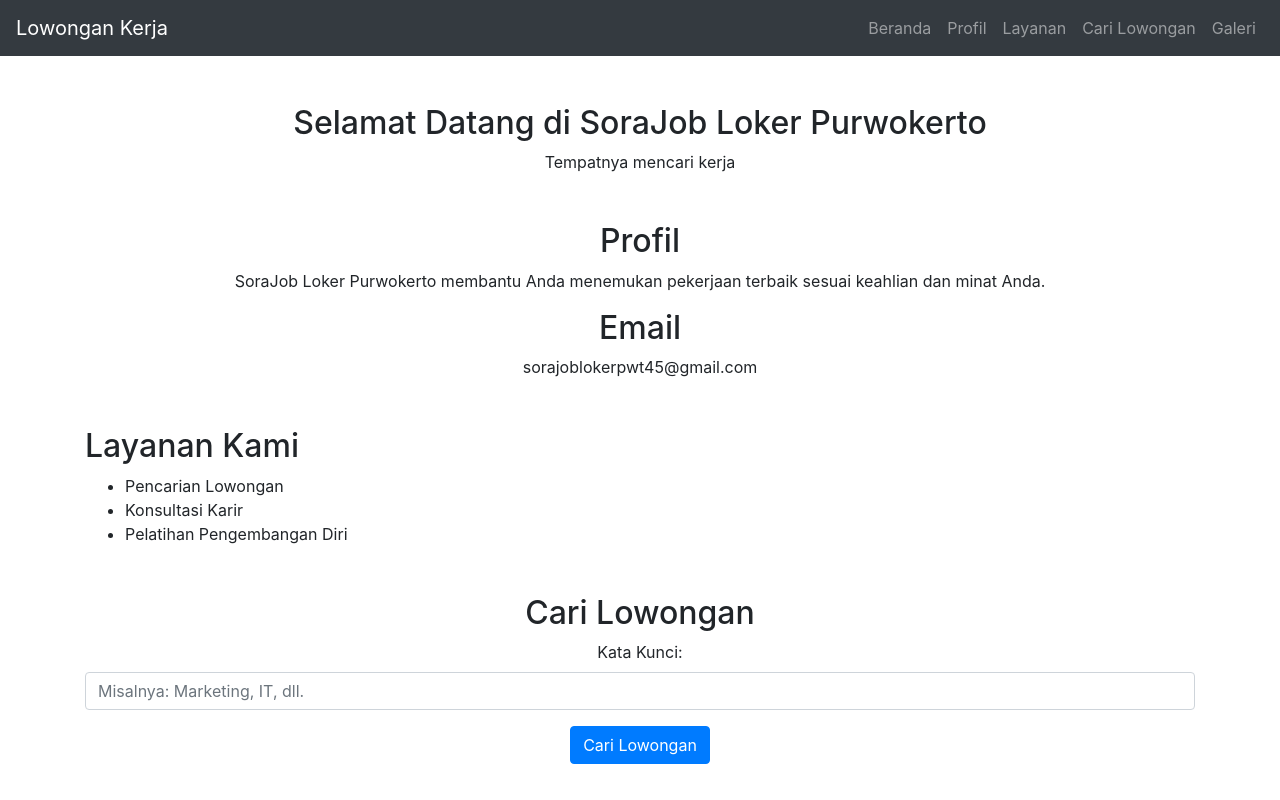
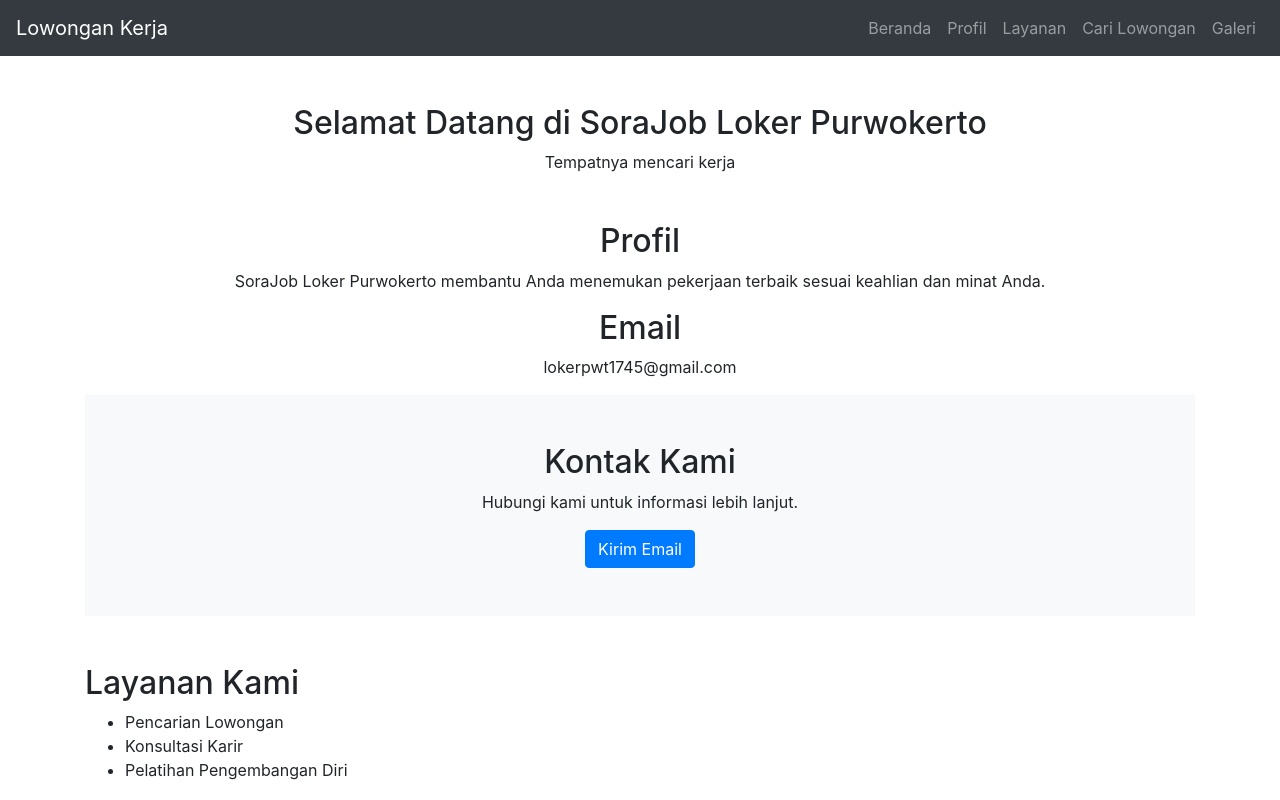
Before and after one commit to ngasiyatunkhsnh/uts-web-lowongan-kerja, a plain HTML site: page index.html in a window 1280 px wide. Shown: the top 800 px of the page. Drawn offline with nearby package versions, Linux system fonts and the light colour scheme; files that its build step writes are made by us from their sources; files whose address does not match are found by name.

Commit message:
Update index.html
update index.html

```diff
--- a/index.html
+++ b/index.html
@@ -39,7 +39,15 @@
     <!-- Tambahan Nama dan Email -->
     <div class="profile-details mt-3">
         <h2>Email <text-center></text-center></h2>
-        <p><strong></strong> sorajoblokerpwt45@gmail.com</p>
+        <p><strong></strong> lokerpwt1745@gmail.com</p>
+        <section id="contact" class="p-5 bg-light">
+    <h2>Kontak Kami</h2>
+    <p>Hubungi kami untuk informasi lebih lanjut.</p>
+    <!-- Tombol Email -->
+    <a href="lokerpwt1745@gmail.com" class="btn btn-primary">
+        Kirim Email
+    </a>
+</section>
     </div>
 </section>
 
```
